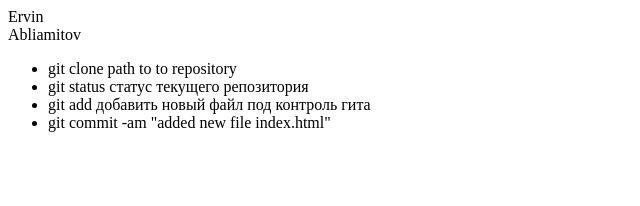
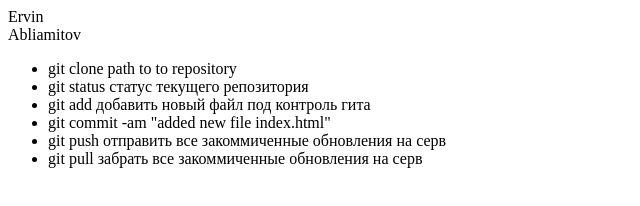
Before and after one commit to rwin321/rwinInfo, a plain HTML site: page index.html in a window 1280 px wide. Shown: the whole page, without its empty margins (0-640 px from the left). Drawn offline with Linux system fonts and the light colour scheme.

Commit message:
added push pull instructions to html

```diff
--- a/index.html
+++ b/index.html
@@ -10,5 +10,7 @@
     <li>git status статус текущего репозитория</li>
     <li>git add добавить новый файл под контроль гита</li>
     <li>git commit -am "added new file index.html"</li>
+    <li>git push отправить все закоммиченные обновления на серв</li>
+    <li>git pull забрать все закоммиченные обновления на серв</li>
   </ul>
 </div>
```
